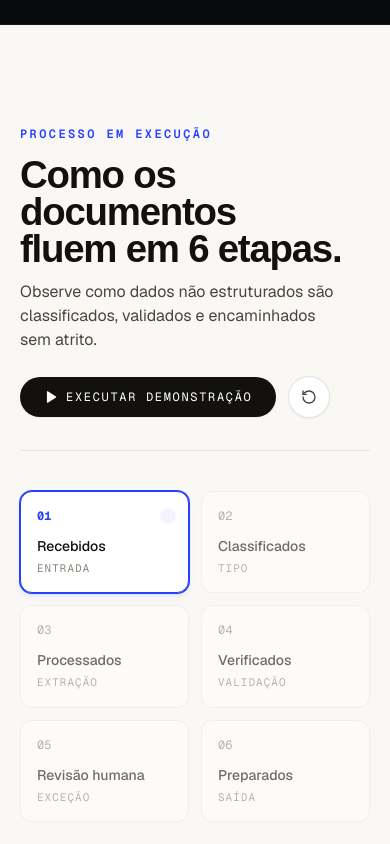
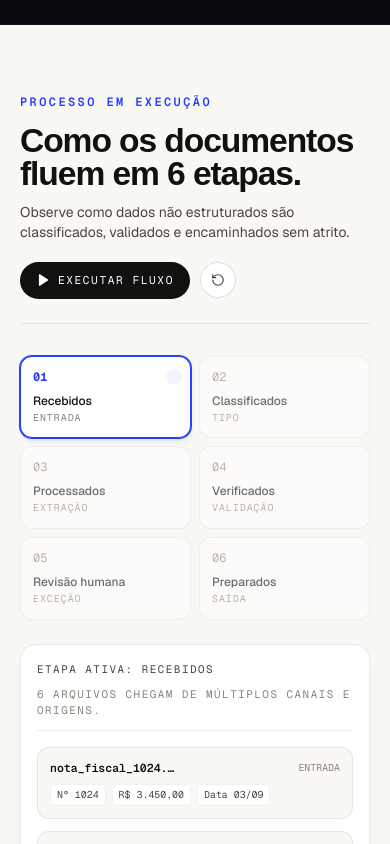
Before and after one commit to pedrohenriquesanchesleal4-debug/Sanle, a Next.js app: page /para/bpo-financeiro in a window 390 px wide. Shown: the part 2780-3624 px from the top of the page. Built offline with nearby package versions, Linux system fonts and the light colour scheme; no server answers; a web font is replaced by a local one.

Commit message:
style(interactivity): aprimoramento de responsividade mobile e espacamentos fluidos em transformation e demoflow

```diff
--- a/src/components/site/DemoFlow.tsx
+++ b/src/components/site/DemoFlow.tsx
@@ -83,32 +83,32 @@ export function DemoFlow() {
   return (
     <section
       id="como-funciona"
-      className="relative scroll-mt-20 py-24 md:py-32 bg-[#FAF8F5] text-[#121110] border-b border-[rgba(18,17,16,0.08)]"
+      className="relative scroll-mt-20 py-16 sm:py-24 md:py-32 bg-[#FAF8F5] text-[#121110] border-b border-[rgba(18,17,16,0.08)]"
       aria-labelledby="demo-flow-title"
     >
       <div className="shell max-w-6xl">
-        <div className="flex flex-col md:flex-row md:items-end justify-between gap-6 pb-8 border-b border-[rgba(18,17,16,0.08)]">
+        <div className="flex flex-col md:flex-row md:items-end justify-between gap-5 sm:gap-6 pb-6 sm:pb-8 border-b border-[rgba(18,17,16,0.08)]">
           <div>
             <span className="font-mono text-xs uppercase tracking-[0.2em] text-[#2440FF] font-semibold">
               PROCESSO EM EXECUÇÃO
             </span>
             <h2
               id="demo-flow-title"
-              className="mt-3 font-serif-editorial text-[clamp(2.4rem,5.5vw,4.5rem)] leading-[0.96] text-[#121110]"
+              className="mt-3 font-serif-editorial text-[clamp(2.1rem,5vw,4.5rem)] leading-[0.96] text-[#121110]"
             >
               Como os documentos fluem em 6 etapas.
             </h2>
-            <p className="mt-3 max-w-xl text-base text-[#4A453E] font-sans-editorial">
+            <p className="mt-3 max-w-xl text-sm sm:text-base text-[#4A453E] font-sans-editorial">
               Observe como dados não estruturados são classificados, validados e encaminhados sem atrito.
             </p>
           </div>
 
           {/* Controles de Execução */}
-          <div className="flex items-center gap-3">
+          <div className="flex items-center gap-2.5 sm:gap-3">
             <button
               type="button"
               onClick={handleStart}
-              className="inline-flex items-center gap-2 px-6 py-3 rounded-full bg-[#121110] text-white font-mono text-xs uppercase tracking-[0.14em] hover:bg-[#2440FF] transition-all shadow-sm"
+              className="inline-flex items-center gap-2 px-4 py-2.5 sm:px-6 sm:py-3 rounded-full bg-[#121110] text-white font-mono text-[0.7rem] sm:text-xs uppercase tracking-[0.14em] hover:bg-[#2440FF] transition-all shadow-xs"
             >
               {running ? (
                 <>
@@ -118,7 +118,7 @@ export function DemoFlow() {
               ) : (
                 <>
                   <Play className="h-3.5 w-3.5 fill-current" />
-                  <span>Executar demonstração</span>
+                  <span>Executar fluxo</span>
                 </>
               )}
             </button>
@@ -126,17 +126,17 @@ export function DemoFlow() {
             <button
               type="button"
               onClick={handleReset}
-              className="p-3 rounded-full bg-white border border-[rgba(18,17,16,0.12)] text-[#4A453E] hover:text-[#121110] hover:border-[#2440FF] transition-colors shadow-sm"
+              className="p-2.5 sm:p-3 rounded-full bg-white border border-[rgba(18,17,16,0.12)] text-[#4A453E] hover:text-[#121110] hover:border-[#2440FF] transition-colors shadow-xs"
               title="Reiniciar fluxo"
               aria-label="Reiniciar demonstração"
             >
-              <RotateCcw className="h-4 w-4" />
+              <RotateCcw className="h-3.5 w-3.5 sm:h-4 sm:w-4" />
             </button>
           </div>
         </div>
 
         {/* Linha das 6 Etapas */}
-        <div className="mt-10 grid grid-cols-2 md:grid-cols-6 gap-3">
+        <div className="mt-8 sm:mt-10 grid grid-cols-2 sm:grid-cols-3 md:grid-cols-6 gap-2 sm:gap-3">
           {STAGES.map((s, idx) => {
             const isCurrent = idx === stage;
             const isPassed = idx < stage;
@@ -148,7 +148,7 @@ export function DemoFlow() {
                   stop();
                   setStage(idx);
                 }}
-                className={`p-4 rounded-xl text-left transition-all border ${
+                className={`p-3 sm:p-4 rounded-xl text-left transition-all border ${
                   isCurrent
                     ? "bg-white border-[#2440FF] shadow-md shadow-[#2440FF]/10 ring-1 ring-[#2440FF]"
                     : isPassed
@@ -164,8 +164,8 @@ export function DemoFlow() {
                   {isCurrent && <span className="h-2 w-2 rounded-full bg-[#2440FF] animate-ping" />}
                 </div>
 
-                <div className="mt-3 font-medium text-sm text-[#121110]">{s.title}</div>
-                <div className="mt-1 font-mono text-[0.68rem] text-[#8A837A] uppercase tracking-[0.1em]">
+                <div className="mt-2 sm:mt-3 font-medium text-xs sm:text-sm text-[#121110]">{s.title}</div>
+                <div className="mt-0.5 sm:mt-1 font-mono text-[0.62rem] sm:text-[0.68rem] text-[#8A837A] uppercase tracking-[0.1em]">
                   {s.verb}
                 </div>
               </button>
@@ -174,14 +174,14 @@ export function DemoFlow() {
         </div>
 
         {/* Painel do Pipeline em Tempo Real */}
-        <div className="mt-8 p-6 md:p-8 rounded-2xl bg-white border border-[rgba(18,17,16,0.08)] shadow-lg shadow-stone-200/40">
-          <div className="flex flex-col sm:flex-row sm:items-center justify-between font-mono text-xs uppercase tracking-[0.16em] text-[#4A453E] pb-4 border-b border-[rgba(18,17,16,0.08)] gap-2">
+        <div className="mt-6 sm:mt-8 p-4 sm:p-6 md:p-8 rounded-2xl bg-white border border-[rgba(18,17,16,0.08)] shadow-lg shadow-stone-200/40">
+          <div className="flex flex-col sm:flex-row sm:items-center justify-between font-mono text-[0.68rem] sm:text-xs uppercase tracking-[0.14em] sm:tracking-[0.16em] text-[#4A453E] pb-3 sm:pb-4 border-b border-[rgba(18,17,16,0.08)] gap-2">
             <span>ETAPA ATIVA: {activeStage.title.toUpperCase()}</span>
             <span className="text-[#8A837A]">{activeStage.detail}</span>
           </div>
 
           {/* Cards dos 6 Documentos Fictícios Transitando */}
-          <div className="mt-6 grid grid-cols-1 sm:grid-cols-2 lg:grid-cols-3 gap-4">
+          <div className="mt-4 sm:mt-6 grid grid-cols-1 sm:grid-cols-2 lg:grid-cols-3 gap-3 sm:gap-4">
             {DOCS.map((doc) => {
               const isException = REVIEW_DOCS.has(doc.id);
               const isHeldInReview = stage >= 4 && isException;
@@ -190,36 +190,36 @@ export function DemoFlow() {
               return (
                 <div
                   key={doc.id}
-                  className={`p-4 rounded-xl border transition-all ${
+                  className={`p-3 sm:p-4 rounded-xl border transition-all ${
                     isHeldInReview
-                      ? "bg-amber-50/80 border-amber-500/60 text-[#121110] shadow-sm"
+                      ? "bg-amber-50/80 border-amber-500/60 text-[#121110] shadow-xs"
                       : isProcessed
-                      ? "bg-emerald-50/80 border-emerald-500/60 text-[#121110] shadow-sm"
+                      ? "bg-emerald-50/80 border-emerald-500/60 text-[#121110] shadow-xs"
                       : "bg-[#FAF8F5] border-[rgba(18,17,16,0.08)] text-[#121110]"
                   }`}
                 >
                   <div className="flex items-center justify-between font-mono text-xs">
-                    <span className="font-semibold truncate max-w-[180px]">{doc.name}</span>
+                    <span className="font-semibold truncate max-w-[130px] sm:max-w-[170px] text-[0.72rem] sm:text-xs">{doc.name}</span>
                     {isHeldInReview ? (
-                      <span className="flex items-center gap-1 text-amber-700 font-bold text-[0.68rem] uppercase tracking-wider">
+                      <span className="flex items-center gap-1 text-amber-700 font-bold text-[0.62rem] sm:text-[0.68rem] uppercase tracking-wider">
                         <TriangleAlert className="h-3 w-3" />
-                        Revisão Humana
+                        Revisão
                       </span>
                     ) : isProcessed ? (
-                      <span className="flex items-center gap-1 text-[#059669] font-bold text-[0.68rem] uppercase tracking-wider">
+                      <span className="flex items-center gap-1 text-[#059669] font-bold text-[0.62rem] sm:text-[0.68rem] uppercase tracking-wider">
                         <Check className="h-3 w-3" />
                         Pronto
                       </span>
                     ) : (
-                      <span className="text-[#8A837A] text-[0.68rem] uppercase">
+                      <span className="text-[#8A837A] text-[0.62rem] sm:text-[0.68rem] uppercase">
                         {activeStage.verb}
                       </span>
                     )}
                   </div>
 
-                  <div className="mt-3 flex flex-wrap gap-2 text-xs font-mono text-[#4A453E]">
+                  <div className="mt-2 sm:mt-3 flex flex-wrap gap-1.5 sm:gap-2 text-xs font-mono text-[#4A453E]">
                     {doc.rows.map((r, i) => (
-                      <span key={i} className="px-2 py-0.5 rounded bg-white border border-[rgba(18,17,16,0.06)] text-[0.68rem]">
+                      <span key={i} className="px-1.5 sm:px-2 py-0.5 rounded bg-white border border-[rgba(18,17,16,0.06)] text-[0.62rem] sm:text-[0.68rem]">
                         {r}
                       </span>
                     ))}
@@ -231,7 +231,7 @@ export function DemoFlow() {
         </div>
 
         {/* Legenda Obrigatória */}
-        <div className="mt-6 flex flex-col sm:flex-row items-start sm:items-center justify-between gap-2 font-mono text-xs text-[#8A837A]">
+        <div className="mt-4 sm:mt-6 flex flex-col sm:flex-row items-start sm:items-center justify-between gap-2 font-mono text-[0.64rem] sm:text-xs text-[#8A837A]">
           <span>* Demonstração conceitual com dados fictícios.</span>
           <span>NENHUM DADO REAL É UTILIZADO NESTA SIMULAÇÃO</span>
         </div>
```
Also changed, not shown: src/components/site/Transformation.tsx (+34 -35 lines).
